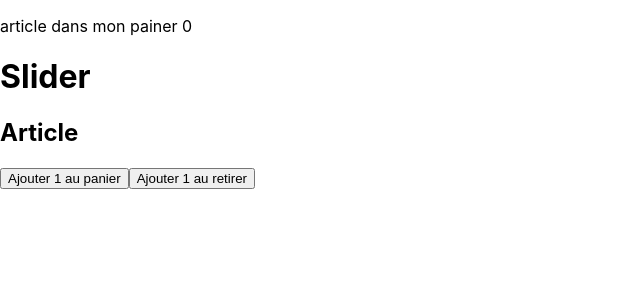
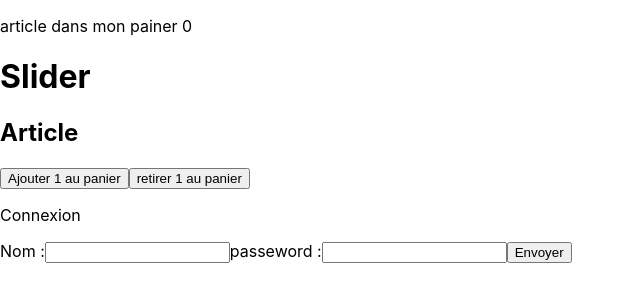
Before and after one commit to mehdigoom/Pinsstore, a React (Create React App) app: page / in a window 1280 px wide. Shown: the top 302 px of the page, without its empty margins (0-640 px from the left). Built offline with nearby package versions, Linux system fonts and the light colour scheme.

Commit message:
Login ok

```diff
--- a/src/App.js
+++ b/src/App.js
@@ -12,7 +12,7 @@ class App extends React.Component {
          Username: "",
          passeword:"",
          nombrearticle:0,
-         IDarticle:"",
+         IDarticle:0,
          action:0
       }
       this.ajoutarticle= this.ajoutarticle.bind(this);
@@ -43,7 +43,17 @@ if (this.state.nombrearticle > 0){
             <h1>Slider</h1>
             <h2>Article</h2>
             <button onClick={this.ajoutarticle}>Ajouter 1 au panier</button>
-            <button onClick={this.retirarticle}> Ajouter 1 au retirer</button>
+            <button onClick={this.retirarticle}> retirer 1 au panier</button>
+            <p>Connexion</p>
+            <form>
+  <label>
+    Nom :
+    <input type="text" name="name" />
+    passeword :
+    <input type="passeword" name="Password" />
+  </label>
+  <input type="submit" value="Envoyer" />
+</form>
          </div>
       );
    }
```
